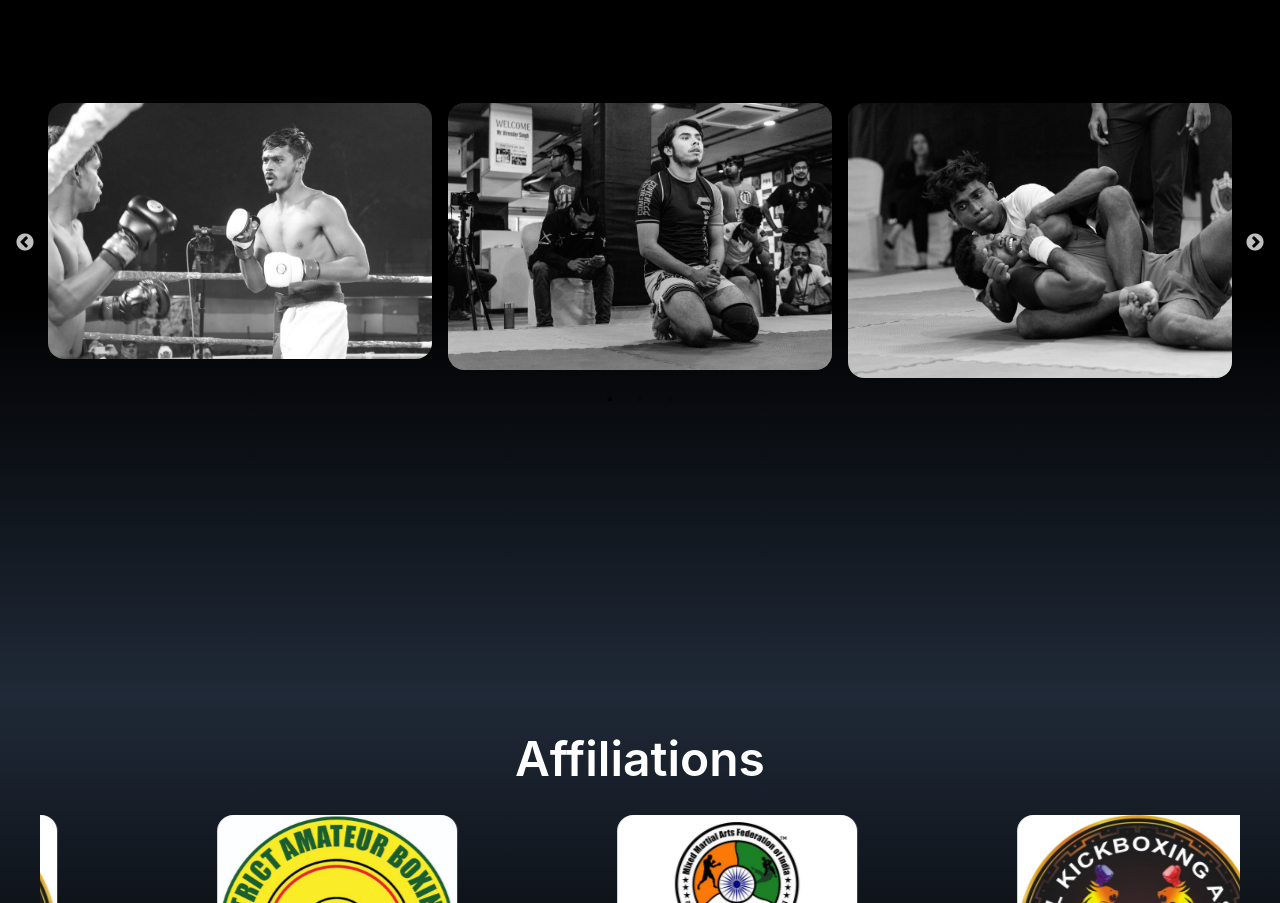
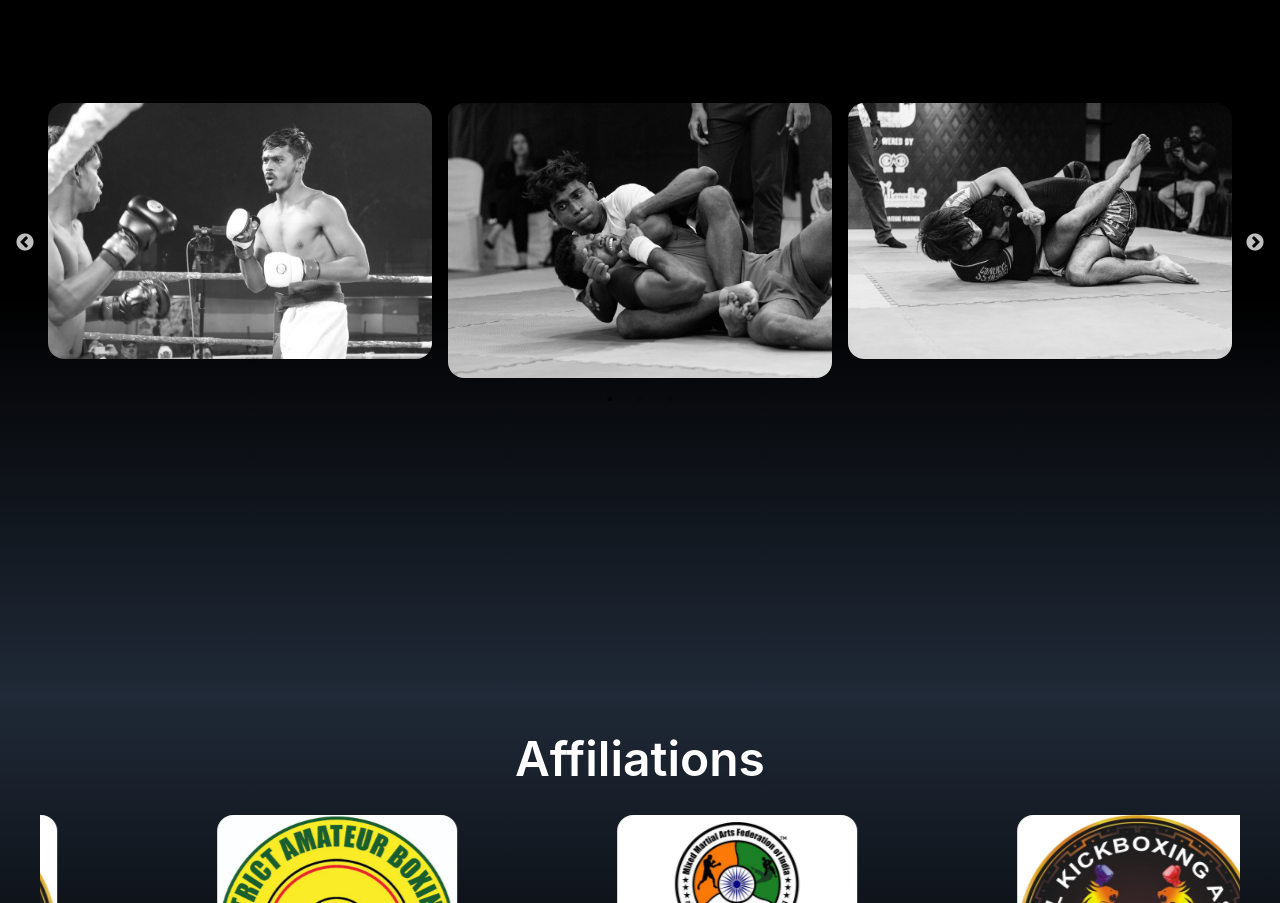
Before and after one commit to Debdip2003/MMA-Website, a React (Create React App) app: page / in a window 1280 px wide. Shown: the part 1745-2648 px from the top of the page. Built offline with nearby package versions, Linux system fonts and the light colour scheme.

Commit message:
minor changes

```diff
--- a/src/data/events.js
+++ b/src/data/events.js
@@ -1,8 +1,8 @@
 // import eventpageImage1 from "..//assests/eventPageImage1.jpg";
 import eventpageImage2 from "../assests/eventpageImage2.jpg";
-import eventpageImage3 from "..//assests/eventpageImage3.jpg";
+// import eventpageImage3 from "..//assests/eventpageImage3.jpg";
 import eventpageImage4 from "..//assests/eventpageImage4.jpg";
-// import eventpageImage5 from "..//assests/eventpageImage5.jpg";
+import eventpageImage5 from "..//assests/eventpageImage5.jpg";
 
 const events = [
   // {
@@ -17,24 +17,24 @@ const events = [
     title: "K-Pro",
     link: "kpro",
   },
-  {
-    id: 3,
-    src: eventpageImage3,
-    title: "Eon",
-    link: "eon",
-  },
+  // {
+  //   id: 3,
+  //   src: eventpageImage3,
+  //   title: "Eon",
+  //   link: "eon",
+  // },
   {
     id: 4,
     src: eventpageImage4,
     title: "Eryx",
     link: "eryx",
   },
-  // {
-  //   id: 5,
-  //   src: eventpageImage5,
-  //   title: "Iris",
-  //   link: "iris",
-  // },
+  {
+    id: 5,
+    src: eventpageImage5,
+    title: "Iris",
+    link: "iris",
+  },
 ];
 
 export default events;
```
